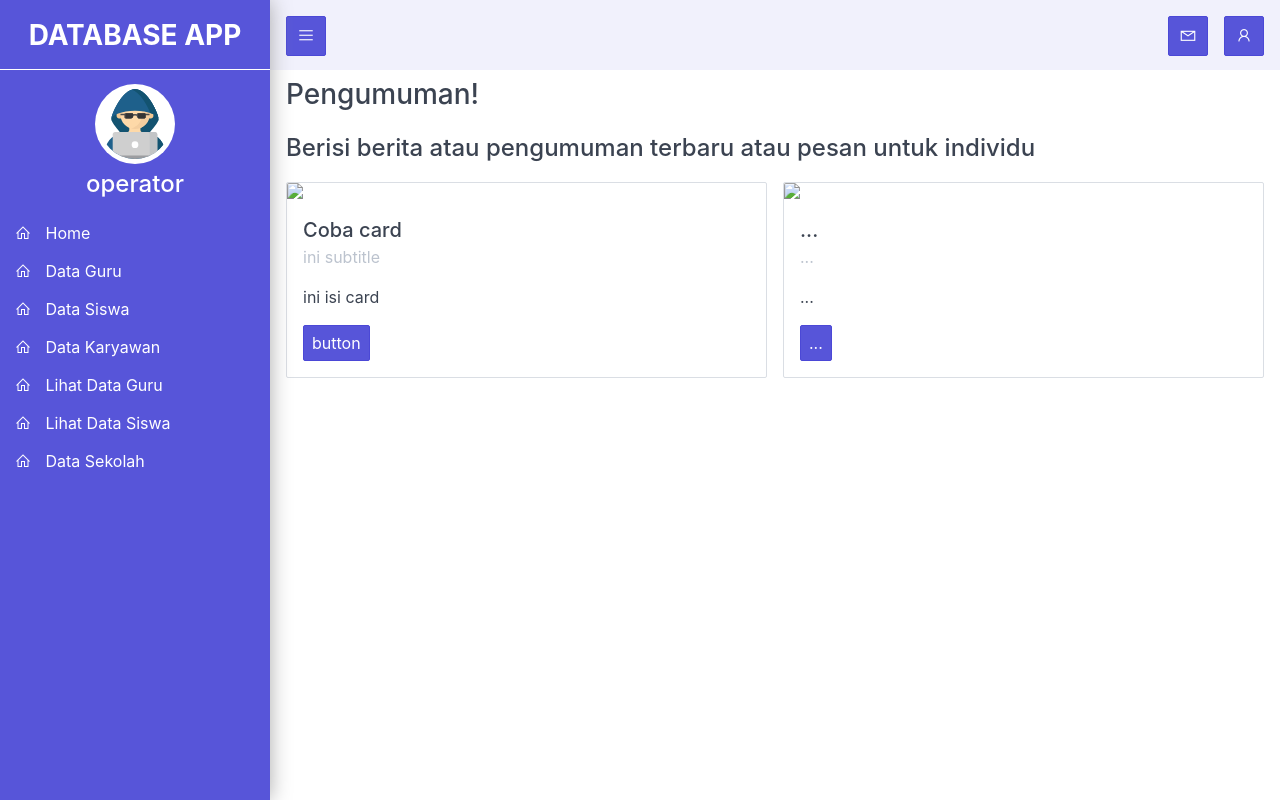
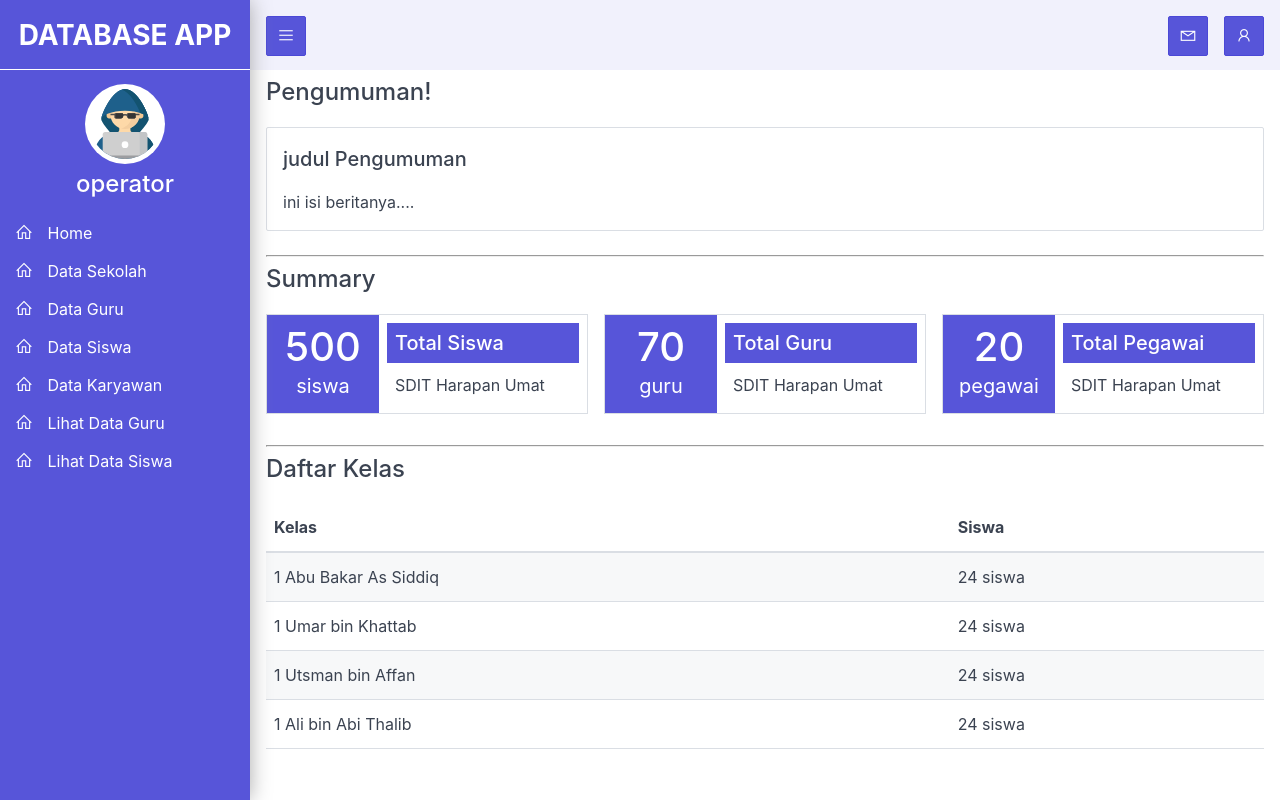
Before and after one commit to iaiapps/dbapps, a plain HTML site: page index.html in a window 1280 px wide. Drawn offline with Linux system fonts and the light colour scheme.

Commit message:
updateindex

```diff
--- a/css/app.css
+++ b/css/app.css
@@ -7,13 +7,14 @@
 
 html,
 body {
+  height: auto;
   width: 100%;
-  height: 100%;
+  min-height: 100%;
 }
 
 /* ini css sidebar */
 .sidebar {
-  width: 270px;
+  width: 250px;
   left: 0;
   right: 0;
   height: 100%;
@@ -112,7 +113,7 @@
 /* ini css page */
 .page {
   height: 100%;
-  margin-left: 270px;
+  margin-left: 250px;
   transition: 0.3s;
 }
 .pageopen {
@@ -120,6 +121,7 @@
 }
 .navbar {
   height: 70px;
+  width: 100%;
   background-color: white;
 }
 
@@ -169,17 +171,45 @@
   right: 0;
 }
 
+/* ini css icon */
+.las {
+  font-size: 18px;
+}
+
+.totalcard {
+  height: 100px;
+  display: flex;
+  margin-bottom: 7px;
+  border: 1px solid #dadee4;
+}
+.jumlah {
+  width: 35%;
+  text-align: center;
+}
+.jumlah p {
+  margin-top: -20px;
+  font-size: 20px;
+}
+.ket {
+  width: 65%;
+}
+
 @media (max-width: 600px) {
+  html {
+    position: relative;
+  }
+
   /* ini css sidebar */
   .sidebar {
     width: 70px;
     top: 70px;
     left: 0px;
     position: absolute;
+    height: 100%;
   }
   .sidebaropen {
     left: 0;
-    width: 300px;
+    width: 250px;
   }
 
   .foto {
@@ -254,7 +284,7 @@
     margin-left: 70px;
   }
   .pageopen {
-    margin-left: 300px;
+    margin-left: 250px;
   }
   .leftright {
     margin-top: 70px;
--- a/index.html
+++ b/index.html
@@ -23,6 +23,11 @@
           <i class="las la-home"></i>
           <span class="title titlealt"> Home</span>
         </a>
+
+        <a href="dataSekolah.html" class="menuitem">
+          <i class="las la-home"></i>
+          <span class="title titlealt"> Data Sekolah</span>
+        </a>
         <a href="dataGuru.html" class="menuitem">
           <i class="las la-home"></i>
           <span class="title titlealt"> Data Guru</span>
@@ -42,10 +47,6 @@
         <a href="rincianSiswa.html" class="menuitem">
           <i class="las la-home"></i>
           <span class="title titlealt"> Lihat Data Siswa</span>
-        </a>
-        <a href="dataSekolah.html" class="menuitem">
-          <i class="las la-home"></i>
-          <span class="title titlealt"> Data Sekolah</span>
         </a>
       </div>
     </div>
@@ -81,45 +82,91 @@
       </div>
 
       <div class="leftright">
-        <h3 class="py-2">Pengumuman!</h3>
-        <h4>Berisi berita atau pengumuman terbaru atau pesan untuk individu</h4>
+        <h4 class="py-2">Pengumuman!</h4>
+
+        <div class="card">
+          <div class="card-header">
+            <div class="card-title h5">judul Pengumuman</div>
+          </div>
+          <div class="card-body">ini isi beritanya....</div>
+        </div>
+        <br />
+
+        <hr />
+        <h4 class="py-2">Summary</h4>
         <div class="columns">
-          <div class="column col-sm-12 p-2">
-            <div class="card">
-              <div class="card-image">
-                <img src="img/osx-el-capitan.jpg" class="img-responsive" />
+          <div class="column col-md-12">
+            <div class="totalcard">
+              <div class="jumlah p-2 bg-primary">
+                <h1>500</h1>
+                <p>siswa</p>
               </div>
-              <div class="card-header">
-                <div class="card-title h5">Coba card</div>
-                <div class="card-subtitle text-gray">ini subtitle</div>
-              </div>
-              <div class="card-body">ini isi card</div>
-              <div class="card-footer">
-                <button class="btn btn-primary">button</button>
+              <div class="ket p-2">
+                <h5 class="bg-primary p-2">Total Siswa</h5>
+                <p class="px-2">SDIT Harapan Umat</p>
               </div>
             </div>
           </div>
-          <br />
-          <div class="column col-sm-12 p-2">
-            <div class="card">
-              <div class="card-image">
-                <img src="img/osx-el-capitan.jpg" class="img-responsive" />
+
+          <div class="column col-md-12">
+            <div class="totalcard">
+              <div class="jumlah p-2 bg-primary">
+                <h1>70</h1>
+                <p>guru</p>
               </div>
-              <div class="card-header">
-                <div class="card-title h5">...</div>
-                <div class="card-subtitle text-gray">...</div>
+              <div class="ket p-2">
+                <h5 class="bg-primary p-2">Total Guru</h5>
+                <p class="px-2">SDIT Harapan Umat</p>
               </div>
-              <div class="card-body">...</div>
-              <div class="card-footer">
-                <button class="btn btn-primary">...</button>
+            </div>
+          </div>
+
+          <div class="column col-md-12">
+            <div class="totalcard">
+              <div class="jumlah p-2 bg-primary">
+                <h1>20</h1>
+                <p>pegawai</p>
+              </div>
+              <div class="ket p-2">
+                <h5 class="bg-primary p-2">Total Pegawai</h5>
+                <p class="px-2">SDIT Harapan Umat</p>
               </div>
             </div>
           </div>
         </div>
+
+        <br />
+        <hr />
+        <h4 class="py-2">Daftar Kelas</h4>
+        <table class="table table-striped table-hover">
+          <thead>
+            <tr>
+              <th>Kelas</th>
+              <th>Siswa</th>
+            </tr>
+          </thead>
+          <tbody>
+            <tr>
+              <td>1 Abu Bakar As Siddiq</td>
+              <td>24 siswa</td>
+            </tr>
+            <tr>
+              <td>1 Umar bin Khattab</td>
+              <td>24 siswa</td>
+            </tr>
+            <tr>
+              <td>1 Utsman bin Affan</td>
+              <td>24 siswa</td>
+            </tr>
+            <tr>
+              <td>1 Ali bin Abi Thalib</td>
+              <td>24 siswa</td>
+            </tr>
+          </tbody>
+        </table>
       </div>
     </div>
 
     <script src="js/app.js"></script>
-    <script src="assets/sweetalert2/dist/sweetalert2.all.min.js"></script>
   </body>
 </html>
```
Also changed, not shown: dataGuru.html (+6 -20 lines), dataKaryawan.html (+12 -26 lines), dataSiswa.html (+14 -28 lines), rincianGuru.html (+0 -2 lines).
